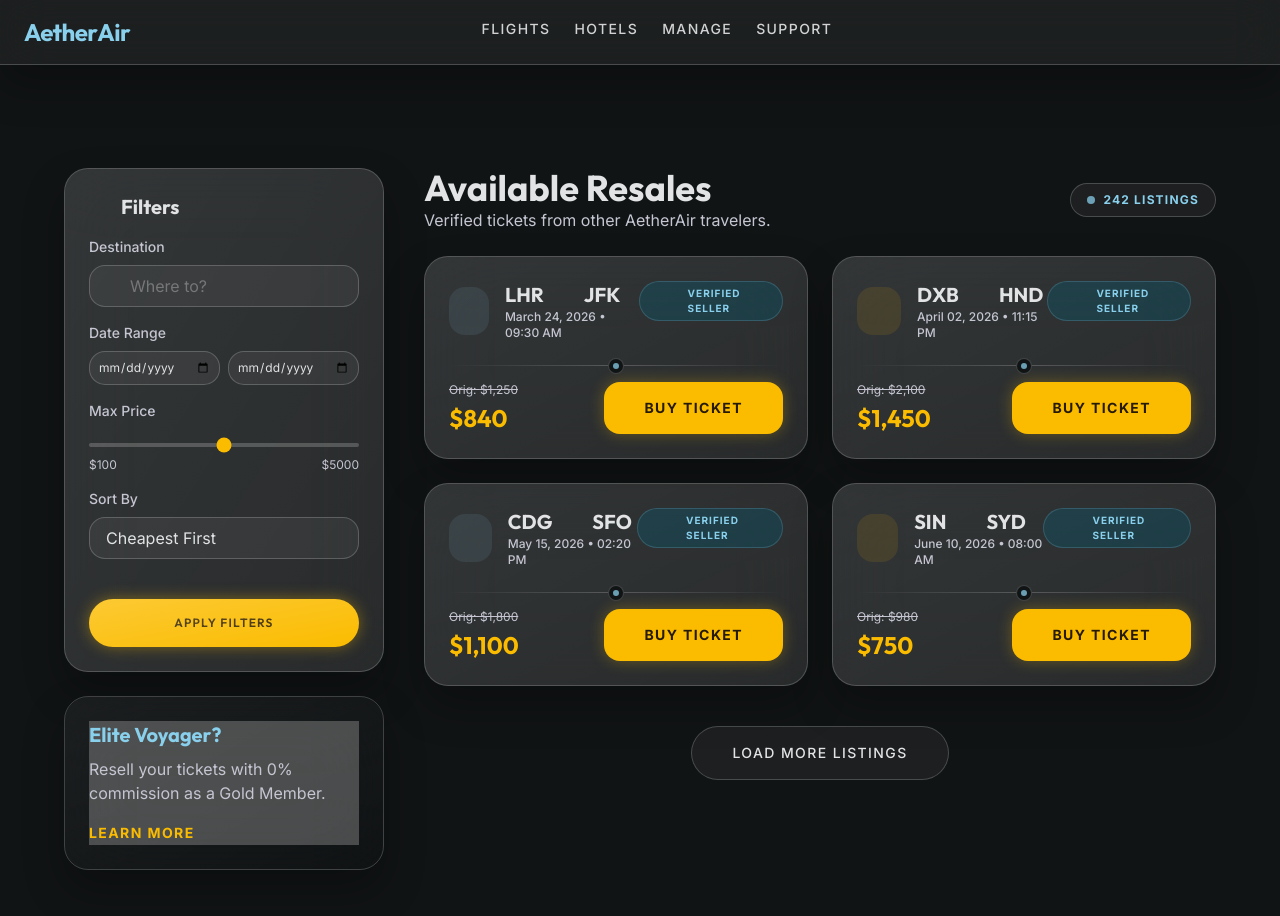
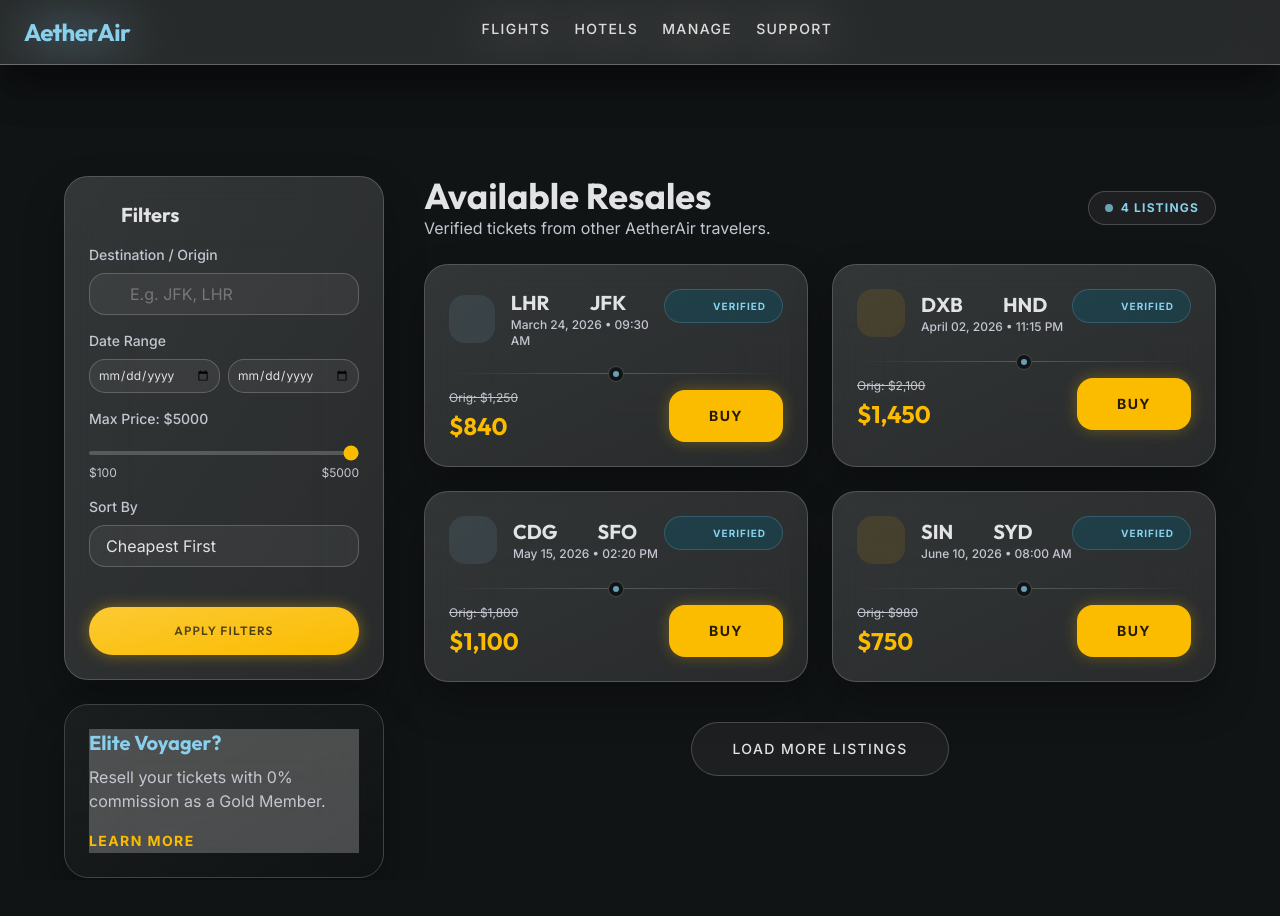
Before and after one commit to Jess52487/Flight_Booking_Reservation, a Next.js app: page /marketplace in a window 1280 px wide. Shown: the top 916 px of the page. After the commit the page ends 880 px from the top, so only its background shows below. Built offline with nearby package versions, Linux system fonts and the light colour scheme; grey boxes are pictures that could not be loaded.

Commit message:
feat: add interactive state to assistant and marketplace

```diff
--- a/src/app/assistant/page.tsx
+++ b/src/app/assistant/page.tsx
@@ -1,16 +1,73 @@
 "use client";
 
-import React, { useEffect, useRef } from "react";
+import React, { useEffect, useRef, useState } from "react";
 import { GlassCard } from "@/components/GlassCard";
+
+interface Message {
+  id: string;
+  sender: "user" | "ai";
+  text: string;
+  time: string;
+  hasWidget?: boolean;
+}
 
 export default function AssistantPage() {
   const chatContainerRef = useRef<HTMLDivElement>(null);
+  const [inputValue, setInputValue] = useState("");
+
+  const [messages, setMessages] = useState<Message[]>([
+    {
+      id: "1",
+      sender: "user",
+      text: "Can you track my flight AA204 from London to New York? I'm also looking for better prices next week.",
+      time: "14:22",
+    },
+    {
+      id: "2",
+      sender: "ai",
+      text: "Tracking Flight AA204. Status: On Time. Estimated arrival at JFK is 18:45 EDT.",
+      time: "14:23",
+      hasWidget: true,
+    }
+  ]);
 
   useEffect(() => {
     if (chatContainerRef.current) {
       chatContainerRef.current.scrollTop = chatContainerRef.current.scrollHeight;
     }
-  }, []);
+  }, [messages]);
+
+  const handleSendMessage = (e?: React.FormEvent) => {
+    if (e) e.preventDefault();
+    if (!inputValue.trim()) return;
+
+    const now = new Date();
+    const timeString = `${now.getHours().toString().padStart(2, '0')}:${now.getMinutes().toString().padStart(2, '0')}`;
+
+    const newUserMsg: Message = {
+      id: Date.now().toString(),
+      sender: "user",
+      text: inputValue,
+      time: timeString,
+    };
+
+    setMessages(prev => [...prev, newUserMsg]);
+    setInputValue("");
+
+    // Simulate AI response
+    setTimeout(() => {
+      const aiResponseTime = new Date();
+      const aiTimeString = `${aiResponseTime.getHours().toString().padStart(2, '0')}:${aiResponseTime.getMinutes().toString().padStart(2, '0')}`;
+
+      const newAiMsg: Message = {
+        id: (Date.now() + 1).toString(),
+        sender: "ai",
+        text: "I have processed your request. My quantum algorithms are currently scanning the aether for the best possible outcome...",
+        time: aiTimeString,
+      };
+      setMessages(prev => [...prev, newAiMsg]);
+    }, 1500);
+  };
 
   return (
     <div className="relative min-h-[calc(100vh-80px)] flex justify-center items-center p-[var(--spacing-md)] bg-[var(--color-background)] overflow-hidden">
@@ -47,24 +104,25 @@ export default function AssistantPage() {
 
           {/* Messages Area */}
           <div className="flex-grow overflow-y-auto p-[var(--spacing-xl)] space-y-[var(--spacing-md)] no-scrollbar" ref={chatContainerRef}>
-            {/* User Message */}
-            <div className="flex justify-end animate-in fade-in slide-in-from-right-4 duration-500">
-              <div className="max-w-[70%] bg-[var(--color-surface-bright)]/80 backdrop-blur-md rounded-t-[20px] rounded-bl-[20px] px-[var(--spacing-md)] py-[var(--spacing-sm)] border border-white/10">
+            {messages.map((msg) => (
+              <div key={msg.id} className={`flex ${msg.sender === "user" ? "justify-end" : "justify-start"} animate-in fade-in slide-in-from-bottom-2 duration-300`}>
+                <div className={`max-w-[85%] md:max-w-[70%] backdrop-blur-md px-[var(--spacing-md)] py-[var(--spacing-sm)] border ${
+                  msg.sender === "user"
+                    ? "bg-[var(--color-surface-bright)]/80 rounded-t-[20px] rounded-bl-[20px] border-white/10"
+                    : "bg-[var(--color-secondary-container)]/20 rounded-t-[20px] rounded-br-[20px] border-[var(--color-secondary)]/20"
+                }`}>
                   <p className="font-inter text-base text-[var(--color-on-surface)]">
-                  Can you track my flight AA204 from London to New York? I'm also looking for better prices next week.
-                </p>
-                <span className="block text-right font-inter text-[10px] text-[var(--color-on-surface-variant)] mt-1">14:22</span>
-              </div>
-            </div>
-
-            {/* AI Message */}
-            <div className="flex justify-start animate-in fade-in slide-in-from-left-4 duration-500 delay-300">
-              <div className="max-w-[85%] bg-[var(--color-secondary-container)]/20 backdrop-blur-md rounded-t-[20px] rounded-br-[20px] px-[var(--spacing-md)] py-[var(--spacing-sm)] border border-[var(--color-secondary)]/20">
-                <p className="font-inter text-base text-[var(--color-on-surface)]">
+                    {msg.sender === "ai" && msg.text.includes("AA204") ? (
+                      <>
                         Tracking Flight <span className="text-[var(--color-secondary)] font-bold">AA204</span>. Status: <span className="text-[var(--color-tertiary)] font-bold">On Time</span>. Estimated arrival at JFK is 18:45 EDT.
+                      </>
+                    ) : (
+                      msg.text
+                    )}
                   </p>
 
-                {/* Dynamic Pricing Card */}
+                  {/* Dynamic Pricing Card (Only show for specific AI message) */}
+                  {msg.hasWidget && (
                     <div className="mt-[var(--spacing-md)] bg-white/5 border border-[var(--color-secondary)]/30 p-[var(--spacing-md)] rounded-xl relative overflow-hidden">
                       <div className="absolute inset-0 bg-gradient-to-br from-white/5 to-transparent pointer-events-none" />
                       <div className="flex justify-between items-start mb-[var(--spacing-sm)] relative z-10">
@@ -91,37 +149,52 @@ export default function AssistantPage() {
                         Book Lower Fare
                       </button>
                     </div>
-                <span className="block text-left font-inter text-[10px] text-[var(--color-on-surface-variant)] mt-2">14:23</span>
+                  )}
+                  <span className={`block font-inter text-[10px] text-[var(--color-on-surface-variant)] mt-2 ${msg.sender === "user" ? "text-right" : "text-left"}`}>
+                    {msg.time}
+                  </span>
                 </div>
               </div>
+            ))}
 
             {/* Suggestion Chips */}
             <div className="flex flex-wrap gap-[var(--spacing-sm)] pt-[var(--spacing-md)] animate-in fade-in slide-in-from-bottom-4 duration-700 delay-500">
-              <button className="px-[var(--spacing-md)] py-[var(--spacing-xs)] bg-white/5 border border-[var(--color-secondary)]/20 rounded-full hover:border-[var(--color-secondary)]/60 hover:bg-[var(--color-secondary)]/10 transition-all font-inter text-sm text-[var(--color-secondary)] animate-pulse">
+              <button
+                onClick={() => setInputValue("Show alternative dates")}
+                className="px-[var(--spacing-md)] py-[var(--spacing-xs)] bg-white/5 border border-[var(--color-secondary)]/20 rounded-full hover:border-[var(--color-secondary)]/60 hover:bg-[var(--color-secondary)]/10 transition-all font-inter text-sm text-[var(--color-secondary)] animate-pulse"
+              >
                 Show alternative dates
               </button>
-              <button className="px-[var(--spacing-md)] py-[var(--spacing-xs)] bg-white/5 border border-[var(--color-secondary)]/20 rounded-full hover:border-[var(--color-secondary)]/60 hover:bg-[var(--color-secondary)]/10 transition-all font-inter text-sm text-[var(--color-secondary)]">
+              <button
+                onClick={() => setInputValue("Upgrade to Polaris")}
+                className="px-[var(--spacing-md)] py-[var(--spacing-xs)] bg-white/5 border border-[var(--color-secondary)]/20 rounded-full hover:border-[var(--color-secondary)]/60 hover:bg-[var(--color-secondary)]/10 transition-all font-inter text-sm text-[var(--color-secondary)]"
+              >
                 Upgrade to Polaris
               </button>
-              <button className="px-[var(--spacing-md)] py-[var(--spacing-xs)] bg-white/5 border border-[var(--color-secondary)]/20 rounded-full hover:border-[var(--color-secondary)]/60 hover:bg-[var(--color-secondary)]/10 transition-all font-inter text-sm text-[var(--color-secondary)]">
+              <button
+                onClick={() => setInputValue("Nearby lounge status")}
+                className="px-[var(--spacing-md)] py-[var(--spacing-xs)] bg-white/5 border border-[var(--color-secondary)]/20 rounded-full hover:border-[var(--color-secondary)]/60 hover:bg-[var(--color-secondary)]/10 transition-all font-inter text-sm text-[var(--color-secondary)]"
+              >
                 Nearby lounge status
               </button>
             </div>
           </div>
 
           {/* Input Bar */}
-          <div className="p-[var(--spacing-xl)] border-t border-white/10 bg-white/5 mt-auto">
+          <form onSubmit={handleSendMessage} className="p-[var(--spacing-xl)] border-t border-white/10 bg-white/5 mt-auto">
             <div className="relative flex items-center group">
               <div className="absolute left-4 flex items-center gap-2 z-10">
-                <button className="material-symbols-outlined text-[var(--color-on-surface-variant)] hover:text-[var(--color-secondary)] transition-colors">attach_file</button>
-                <button className="material-symbols-outlined text-[var(--color-on-surface-variant)] hover:text-[var(--color-secondary)] transition-colors">mic</button>
+                <button type="button" className="material-symbols-outlined text-[var(--color-on-surface-variant)] hover:text-[var(--color-secondary)] transition-colors">attach_file</button>
+                <button type="button" className="material-symbols-outlined text-[var(--color-on-surface-variant)] hover:text-[var(--color-secondary)] transition-colors">mic</button>
               </div>
               <input
                 type="text"
+                value={inputValue}
+                onChange={(e) => setInputValue(e.target.value)}
                 className="w-full h-16 bg-white/5 backdrop-blur-xl border border-white/20 rounded-full pl-24 pr-20 text-[var(--color-on-surface)] focus:ring-2 focus:ring-[var(--color-secondary)]/50 focus:border-[var(--color-secondary)]/50 outline-none transition-all placeholder:text-[var(--color-on-surface-variant)]/40 group-focus-within:scale-[1.01]"
                 placeholder="Command Aether to find your next horizon..."
               />
-              <button className="absolute right-2 w-12 h-12 bg-[var(--color-secondary)] text-[var(--color-on-secondary)] rounded-full flex items-center justify-center hover:scale-105 active:scale-95 transition-all shadow-lg shadow-[var(--color-secondary)]/20 z-10">
+              <button type="submit" className="absolute right-2 w-12 h-12 bg-[var(--color-secondary)] text-[var(--color-on-secondary)] rounded-full flex items-center justify-center hover:scale-105 active:scale-95 transition-all shadow-lg shadow-[var(--color-secondary)]/20 z-10">
                 <span className="material-symbols-outlined">send</span>
               </button>
             </div>
@@ -130,7 +203,7 @@ export default function AssistantPage() {
                 Aether Intelligence v4.0.2 - Real-time Orbital Processing
               </p>
             </div>
-          </div>
+          </form>
         </GlassCard>
       </div>
 
--- a/src/app/marketplace/page.tsx
+++ b/src/app/marketplace/page.tsx
@@ -1,18 +1,22 @@
 "use client";
 
-import React from "react";
+import React, { useState } from "react";
 import { GlassCard } from "@/components/GlassCard";
 import { Button } from "@/components/Button";
+import { NavBar } from "@/components/NavBar";
 
 export default function MarketplacePage() {
+  const [searchQuery, setSearchQuery] = useState("");
+  const [maxPrice, setMaxPrice] = useState(5000);
+
   const listings = [
     {
       id: 1,
       from: "LHR",
       to: "JFK",
       date: "March 24, 2026 • 09:30 AM",
-      origPrice: "$1,250",
-      price: "$840",
+      origPrice: 1250,
+      price: 840,
       highlight: false,
     },
     {
@@ -20,8 +24,8 @@ export default function MarketplacePage() {
       from: "DXB",
       to: "HND",
       date: "April 02, 2026 • 11:15 PM",
-      origPrice: "$2,100",
-      price: "$1,450",
+      origPrice: 2100,
+      price: 1450,
       highlight: true,
     },
     {
@@ -29,8 +33,8 @@ export default function MarketplacePage() {
       from: "CDG",
       to: "SFO",
       date: "May 15, 2026 • 02:20 PM",
-      origPrice: "$1,800",
-      price: "$1,100",
+      origPrice: 1800,
+      price: 1100,
       highlight: false,
     },
     {
@@ -38,18 +42,26 @@ export default function MarketplacePage() {
       from: "SIN",
       to: "SYD",
       date: "June 10, 2026 • 08:00 AM",
-      origPrice: "$980",
-      price: "$750",
+      origPrice: 980,
+      price: 750,
       highlight: true,
     },
   ];
 
+  const filteredListings = listings.filter(ticket => {
+    const matchesSearch = ticket.to.toLowerCase().includes(searchQuery.toLowerCase()) || ticket.from.toLowerCase().includes(searchQuery.toLowerCase());
+    const matchesPrice = ticket.price <= maxPrice;
+    return matchesSearch && matchesPrice;
+  });
+
   return (
-    <div className="relative min-h-[calc(100vh-80px)] p-[var(--spacing-md)] md:p-[var(--spacing-xl)] bg-[var(--color-background)]">
+    <div className="relative min-h-screen bg-[var(--color-background)] overflow-x-hidden">
+      <NavBar />
+
       {/* Background Atmospheric Shader */}
-      <div className="absolute inset-0 pointer-events-none -z-10 bg-[radial-gradient(circle_at_bottom_left,_var(--tw-gradient-stops))] from-[var(--color-primary-container)]/30 via-[var(--color-surface)] to-[var(--color-secondary-container)]/20"></div>
+      <div className="fixed inset-0 pointer-events-none -z-10 bg-[radial-gradient(circle_at_bottom_left,_var(--tw-gradient-stops))] from-[var(--color-primary-container)]/30 via-[var(--color-surface)] to-[var(--color-secondary-container)]/20"></div>
 
-      <div className="max-w-[var(--spacing-container-max)] mx-auto flex flex-col lg:flex-row gap-[var(--spacing-lg)] mt-[var(--spacing-md)]">
+      <div className="max-w-[var(--spacing-container-max)] mx-auto flex flex-col lg:flex-row gap-[var(--spacing-lg)] pt-24 px-[var(--spacing-md)] md:px-[var(--spacing-xl)]">
         {/* Filters Sidebar */}
         <aside className="w-full lg:w-80 space-y-[var(--spacing-md)] shrink-0 z-10">
           <GlassCard className="p-[var(--spacing-md)] rounded-xl border border-white/10">
@@ -61,12 +73,14 @@ export default function MarketplacePage() {
             <div className="space-y-[var(--spacing-sm)]">
               {/* Search */}
               <div>
-                <label className="font-inter text-sm font-medium text-[var(--color-on-surface-variant)] mb-[var(--spacing-xs)] block">Destination</label>
+                <label className="font-inter text-sm font-medium text-[var(--color-on-surface-variant)] mb-[var(--spacing-xs)] block">Destination / Origin</label>
                 <div className="relative">
                   <span className="material-symbols-outlined absolute left-3 top-1/2 -translate-y-1/2 text-[var(--color-on-surface-variant)] text-sm">search</span>
                   <input
+                    value={searchQuery}
+                    onChange={(e) => setSearchQuery(e.target.value)}
                     className="w-full bg-white/5 border border-white/20 rounded-lg pl-10 pr-[var(--spacing-sm)] py-2 text-[var(--color-on-surface)] focus:border-[var(--color-secondary)] transition-all outline-none placeholder:text-white/30"
-                    placeholder="Where to?"
+                    placeholder="E.g. JFK, LHR"
                     type="text"
                   />
                 </div>
@@ -89,8 +103,15 @@ export default function MarketplacePage() {
 
               {/* Price Range */}
               <div>
-                <label className="font-inter text-sm font-medium text-[var(--color-on-surface-variant)] mb-[var(--spacing-xs)] block">Max Price</label>
-                <input className="w-full h-1 bg-white/20 rounded-lg appearance-none cursor-pointer accent-[var(--color-tertiary)]" type="range" />
+                <label className="font-inter text-sm font-medium text-[var(--color-on-surface-variant)] mb-[var(--spacing-xs)] block">Max Price: ${maxPrice}</label>
+                <input
+                  value={maxPrice}
+                  onChange={(e) => setMaxPrice(Number(e.target.value))}
+                  min="100"
+                  max="5000"
+                  className="w-full h-1 bg-white/20 rounded-lg appearance-none cursor-pointer accent-[var(--color-tertiary)]"
+                  type="range"
+                />
                 <div className="flex justify-between font-inter text-xs text-[var(--color-on-surface-variant)] mt-1">
                   <span>$100</span>
                   <span>$5000</span>
@@ -101,9 +122,9 @@ export default function MarketplacePage() {
               <div>
                 <label className="font-inter text-sm font-medium text-[var(--color-on-surface-variant)] mb-[var(--spacing-xs)] block">Sort By</label>
                 <select className="w-full bg-white/5 border border-white/20 rounded-lg px-[var(--spacing-sm)] py-2 text-[var(--color-on-surface)] outline-none focus:border-[var(--color-secondary)] appearance-none cursor-pointer">
-                  <option className="bg-[var(--color-surface)]">Cheapest First</option>
-                  <option className="bg-[var(--color-surface)]">Closest Date</option>
-                  <option className="bg-[var(--color-surface)]">Trending</option>
+                  <option className="bg-[var(--color-surface)] text-white">Cheapest First</option>
+                  <option className="bg-[var(--color-surface)] text-white">Closest Date</option>
+                  <option className="bg-[var(--color-surface)] text-white">Trending</option>
                 </select>
               </div>
 
@@ -135,7 +156,7 @@ export default function MarketplacePage() {
         </aside>
 
         {/* Marketplace Listings */}
-        <section className="flex-grow space-y-[var(--spacing-md)] z-10">
+        <section className="flex-grow space-y-[var(--spacing-md)] z-10 pb-20">
           <div className="flex flex-col md:flex-row justify-between items-start md:items-center gap-[var(--spacing-sm)]">
             <div>
               <h1 className="font-outfit text-4xl font-bold text-[var(--color-on-surface)]">Available Resales</h1>
@@ -143,14 +164,21 @@ export default function MarketplacePage() {
             </div>
             <div className="flex gap-[var(--spacing-xs)]">
               <span className="px-[var(--spacing-sm)] py-[var(--spacing-xs)] bg-white/5 border border-white/20 rounded-full font-inter text-xs text-[var(--color-secondary)] flex items-center gap-[var(--spacing-xs)] uppercase tracking-widest font-bold">
-                <span className="w-2 h-2 bg-[var(--color-secondary)] rounded-full animate-pulse"></span> 242 Listings
+                <span className="w-2 h-2 bg-[var(--color-secondary)] rounded-full animate-pulse"></span> {filteredListings.length} Listings
               </span>
             </div>
           </div>
 
           {/* Bento-ish Grid for Listings */}
+          {filteredListings.length === 0 ? (
+            <GlassCard className="p-[var(--spacing-xl)] text-center">
+              <span className="material-symbols-outlined text-[64px] text-[var(--color-on-surface-variant)] mb-[var(--spacing-sm)]">search_off</span>
+              <h3 className="font-outfit text-2xl font-bold text-[var(--color-on-surface)] mb-2">No tickets found</h3>
+              <p className="font-inter text-[var(--color-on-surface-variant)]">Try adjusting your filters to see more results.</p>
+            </GlassCard>
+          ) : (
             <div className="grid grid-cols-1 xl:grid-cols-2 gap-[var(--spacing-md)]">
-            {listings.map((ticket) => (
+              {filteredListings.map((ticket) => (
                 <GlassCard
                   key={ticket.id}
                   className={`p-[var(--spacing-md)] rounded-xl flex flex-col justify-between group transition-all hover:-translate-y-1 hover:shadow-lg ${
@@ -175,7 +203,7 @@ export default function MarketplacePage() {
                       <span className="material-symbols-outlined text-[14px] text-[var(--color-secondary)]" style={{ fontVariationSettings: "'FILL' 1" }}>
                         verified
                       </span>
-                    <span className="text-[10px] font-bold text-[var(--color-secondary)] uppercase tracking-widest">Verified Seller</span>
+                      <span className="text-[10px] font-bold text-[var(--color-secondary)] uppercase tracking-widest hidden sm:inline-block">Verified</span>
                     </div>
                   </div>
 
@@ -187,22 +215,25 @@ export default function MarketplacePage() {
 
                   <div className="flex justify-between items-end">
                     <div className="space-y-1">
-                    <div className="font-inter text-xs text-[var(--color-on-surface-variant)] line-through">Orig: {ticket.origPrice}</div>
-                    <div className="font-outfit text-2xl font-bold text-[var(--color-tertiary)]">{ticket.price}</div>
+                      <div className="font-inter text-xs text-[var(--color-on-surface-variant)] line-through">Orig: ${ticket.origPrice.toLocaleString()}</div>
+                      <div className="font-outfit text-2xl font-bold text-[var(--color-tertiary)]">${ticket.price.toLocaleString()}</div>
                     </div>
                     <button className="px-[var(--spacing-lg)] py-[var(--spacing-sm)] bg-[var(--color-tertiary)] text-[var(--color-on-tertiary-fixed)] font-inter text-sm font-bold rounded-lg shadow-[0_0_15px_rgba(251,188,0,0.3)] hover:shadow-[0_0_25px_rgba(251,188,0,0.6)] active:scale-95 transition-all uppercase tracking-widest">
-                    Buy Ticket
+                      Buy
                     </button>
                   </div>
                 </GlassCard>
               ))}
             </div>
+          )}
 
+          {filteredListings.length > 0 && (
             <div className="mt-[var(--spacing-lg)] flex justify-center">
               <button className="px-[var(--spacing-lg)] py-[var(--spacing-sm)] border border-white/20 bg-white/5 rounded-full text-[var(--color-on-surface)] font-inter text-sm font-medium hover:bg-white/10 transition-colors uppercase tracking-widest">
                 Load More Listings
               </button>
             </div>
+          )}
         </section>
       </div>
     </div>
```
Lines whose indentation alone changed are shown as unchanged.
